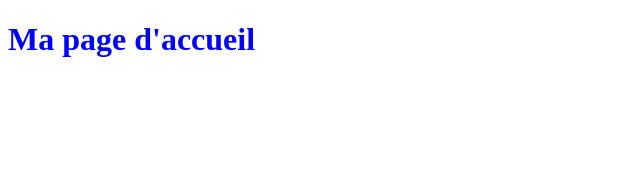
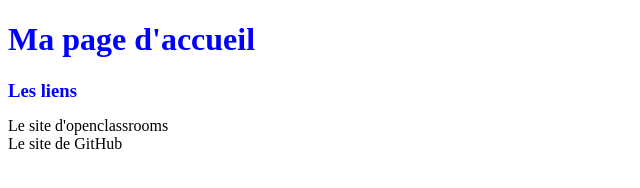
Before and after one commit to Dominique21000/projet1, a plain HTML site: page index.html in a window 1280 px wide. Shown: the whole page, without its empty margins (0-640 px from the left). Drawn offline with Linux system fonts and the light colour scheme.

Commit message:
Page d'accueil version 1 avec CSS

```diff
--- a/index.html
+++ b/index.html
@@ -8,5 +8,8 @@
 	<BODY>
 		<h1>Ma page d'accueil</h1>
 
+		<h2>Les liens</h2>
+		<a href="http://openclassrooms.com/" target="_blank" class="lien">Le site d'openclassrooms</a><br/>
+		<a href="https://github.com/" target="_blank" class="lien">Le site de GitHub</a><br/>
 	</BODY>
 </HTML>
```
